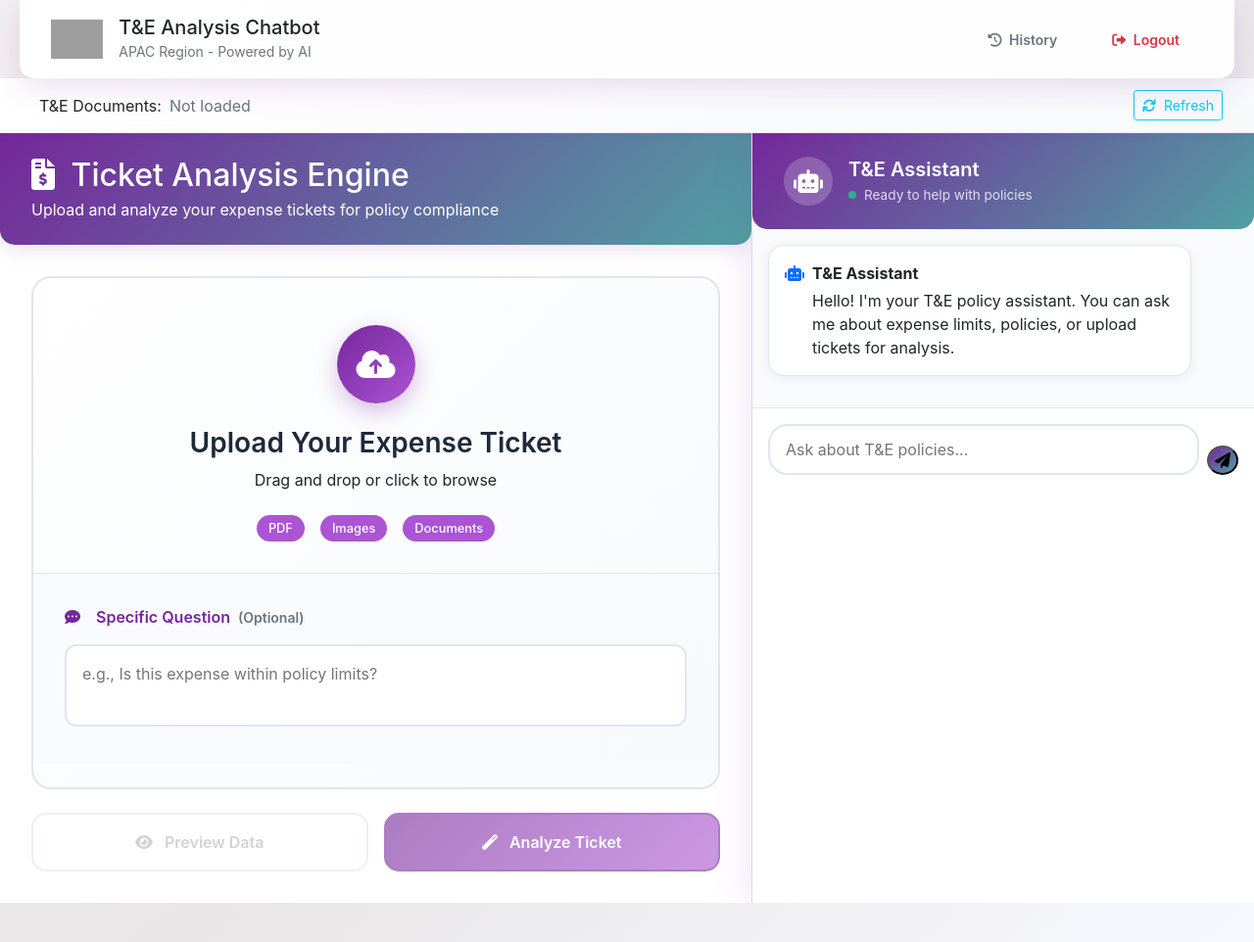
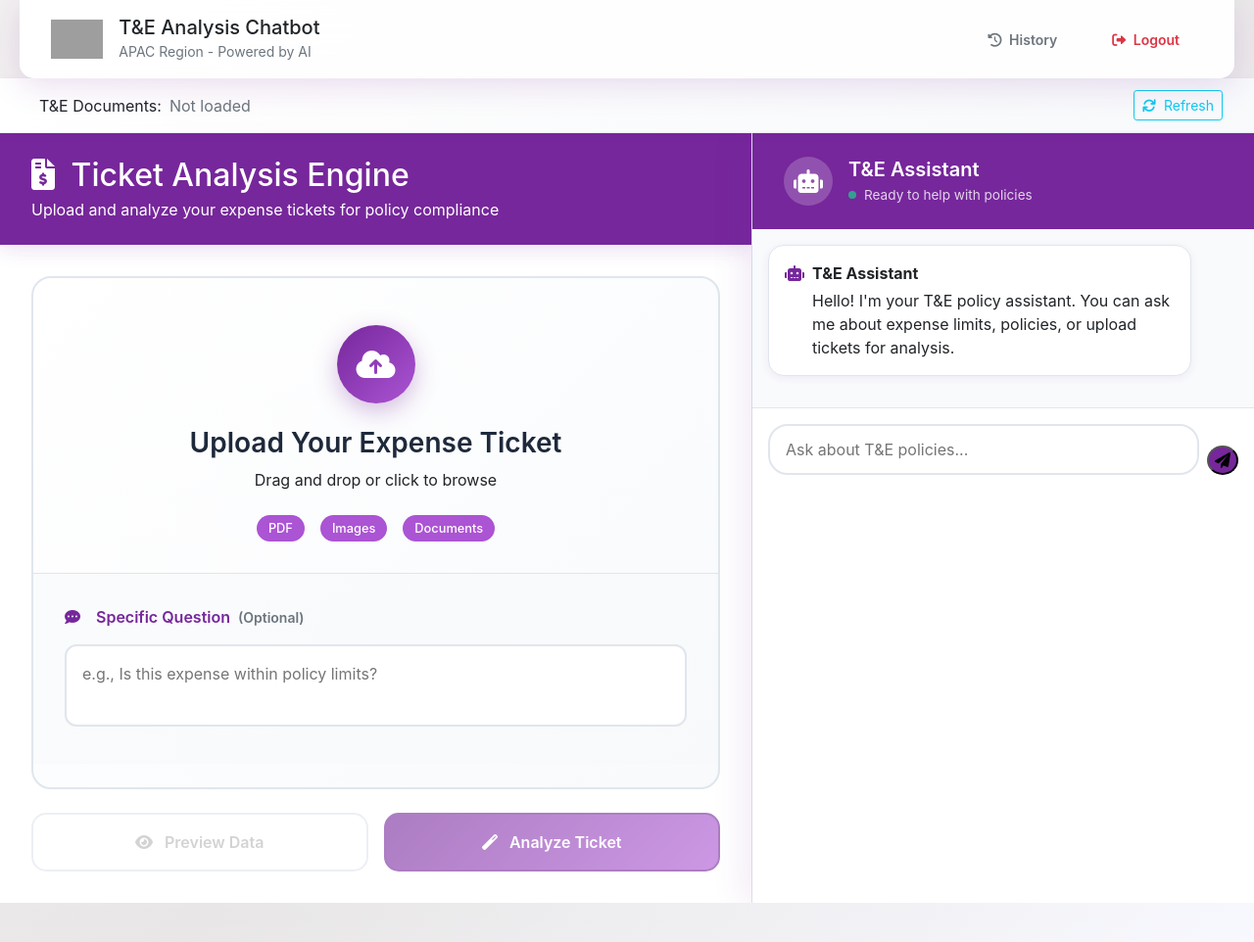
Before and after one commit to DanielGuez16/test2, a FastAPI app: template templates/te_index.html in a window 1280 px wide. Shown: the top 962 px of the page at 98% size. Run offline with FastAPI, Linux system fonts and the light colour scheme; the template is opened without the code that fills it, so the values that code supplies are empty; some libraries are stand-ins or nearby versions; grey boxes are pictures that could not be loaded.

Commit message:
Sharepoint loading

```diff
--- a/templates/te_index.html
+++ b/templates/te_index.html
@@ -134,10 +134,9 @@
         }
 
         .analysis-header {
-            background: linear-gradient(135deg, var(--primary), var(--accent));
+            background: linear-gradient(135deg, var(--primary), var(--primary));
             color: white;
             padding: 1.5rem 2rem;
-            border-radius: 0 0 15px 15px;
             flex-shrink: 0;
             box-shadow: 0 4px 20px rgba(118, 39, 155, 0.15);
         }
@@ -368,8 +367,7 @@
         }
 
         .chat-header {
-            background: linear-gradient(135deg, var(--primary), var(--accent));
-            border-radius: 0 0 15px 15px;
+            background: linear-gradient(135deg, var(--primary), var(--primary));
         }
 
         .chat-header-content {
@@ -435,7 +433,7 @@
         }
 
         .btn-send {
-            background: linear-gradient(135deg, var(--primary), var(--accent));
+            background: linear-gradient(135deg, var(--primary), var(--primary));
             border-radius: 50%;
         }
 
@@ -1161,7 +1159,7 @@
         }
 
         .modal-header {
-            background: linear-gradient(135deg, var(--primary), var(--accent));
+            background: linear-gradient(135deg, var(--primary), var(--primary));
             color: white;
             border-radius: 20px 20px 0 0;
             padding: 1.5rem 2rem;
@@ -1391,6 +1389,14 @@
             margin: 0.5rem 0 0 0;
             color: var(--dark);
             font-weight: 500;
+        }
+
+        .bg-third {
+            background-color: #D3A5E9 !important;
+        }
+
+        .text-violet {
+            color: var(--primary) !important;
         }
     </style>
 </head>
@@ -1406,7 +1412,7 @@
                 </div>
             </div>
             <div class="d-flex align-items-center gap-2">
-                <span class="badge px-3 py-2" style="background: var(--secondary); color: white;">{{ user.full_name }}</span>
+                <span class="badge bg-third me-3">{{ user.full_name }}</span>
                 {% if user.role == 'admin' %}
                 <button class="btn btn-outline-primary btn-sm btn-modern" onclick="showAdminPanel()">
                     <i class="fas fa-cogs me-1"></i> Admin
@@ -1536,7 +1542,7 @@
                 <div class="chat-container" id="chat-container">
                     <div class="chat-message assistant">
                         <div class="d-flex align-items-start gap-2">
-                            <i class="fas fa-robot text-primary mt-1"></i>
+                            <i class="fas fa-robot text-violet mt-1"></i>
                             <div>
                                 <strong>T&E Assistant</strong>
                                 <p class="mb-0 mt-1">Hello! I'm your T&E policy assistant. You can ask me about expense limits, policies, or upload tickets for analysis.</p>
```
